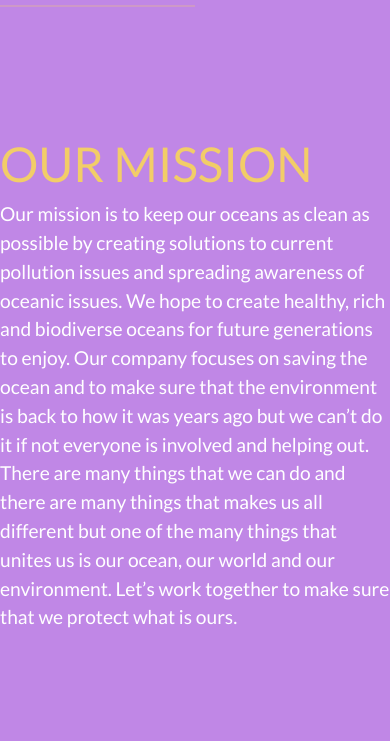
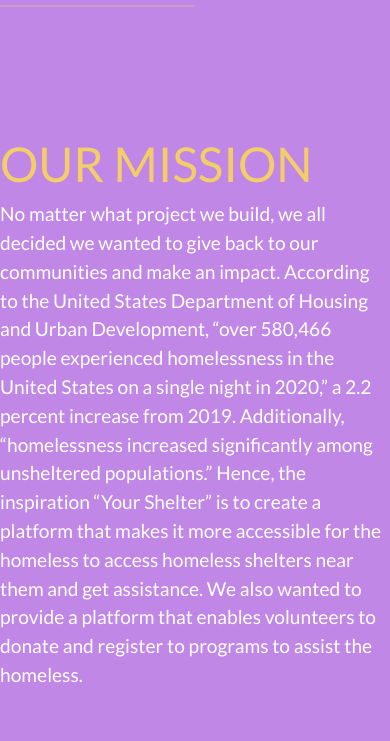
Before and after one commit to idaniaa/project, a Flask app: page / in a window 390 px wide; the page is wider, and only the part inside the window is pictured. Shown: the part 731-1472 px from the top of that part. Run offline with Flask 2, Linux system fonts and the light colour scheme; some libraries are stand-ins or nearby versions.

Commit message:
add my code

```diff
--- a/static/css/style.css
+++ b/static/css/style.css
@@ -304,7 +304,7 @@ body{
 }
 
 .newsbackground1{
-  background: linear-gradient( rgba(0, 0, 0, 0.3), rgba(0, 0, 0, 0.3) ), url(https://els-jbs-prod-cdn.jbs.elsevierhealth.com/cms/attachment/b814d7de-4926-4955-b8b0-a46c58b06296/fx1.jpg);
+  background: linear-gradient( rgba(0, 0, 0, 0.3), rgba(0, 0, 0, 0.3) ), url(https://static01.nyt.com/images/2021/07/22/nyregion/00nyevictions/merlin_175551390_d29b7336-5b4d-4302-bb19-b386a04d64e4-jumbo.jpg?quality=90&auto=webp);
   border-radius:10px;color:white;background-size:cover;
 
   box-shadow: 0 4px 8px 0 rgba(0, 0, 0, 0.2), 0 6px 20px 0 rgba(0, 0, 0, 0.19);
@@ -312,14 +312,14 @@ body{
 
 
 .newsbackground2{
-  background: linear-gradient( rgba(0, 0, 0, 0.3), rgba(0, 0, 0, 0.3) ), url(https://eponline.com/articles/2020/08/10/-/media/ENV/eponline/Images/2020/08/OHSimageAS137.jpg);
+  background: linear-gradient( rgba(0, 0, 0, 0.3), rgba(0, 0, 0, 0.3) ), url(https://static01.nyt.com/images/2021/07/26/nyregion/00nyhomelesshotels1/00nyhomelesshotels1-jumbo.jpg?quality=90&auto=webp);
   border-radius:10px;color:white;background-size:cover;
   box-shadow: 0 4px 8px 0 rgba(0, 0, 0, 0.2), 0 6px 20px 0 rgba(0, 0, 0, 0.19);
 }
 
 
 .newsbackground3{
-  background: linear-gradient( rgba(0, 0, 0, 0.3), rgba(0, 0, 0, 0.3) ), url(https://www.sciencemag.org/sites/default/files/styles/article_main_image_-_1280w__no_aspect_/public/ca_0724NID_Earth_online.jpg?itok=glL-Bgbs);
+  background: linear-gradient( rgba(0, 0, 0, 0.3), rgba(0, 0, 0, 0.3) ), url(https://static01.nyt.com/images/2021/06/21/us/21california-rent-web1/merlin_187182348_5ce5575a-e864-46fc-8702-b9be9f7ca2d8-jumbo.jpg?quality=90&auto=webp);
   border-radius:10px;color:white;background-size:cover;
   box-shadow: 0 4px 8px 0 rgba(0, 0, 0, 0.2), 0 6px 20px 0 rgba(0, 0, 0, 0.19);
 }
@@ -327,17 +327,17 @@ body{
 
 /* news hover effects*/
 .newsbackground1:hover{
-  background: linear-gradient( rgba(0, 0, 0, 0.1), rgba(0, 0, 0, 0.1) ), url(https://els-jbs-prod-cdn.jbs.elsevierhealth.com/cms/attachment/b814d7de-4926-4955-b8b0-a46c58b06296/fx1.jpg);
+  background: linear-gradient( rgba(0, 0, 0, 0.1), rgba(0, 0, 0, 0.1) ), url(https://static01.nyt.com/images/2021/07/22/nyregion/00nyevictions/merlin_175551390_d29b7336-5b4d-4302-bb19-b386a04d64e4-jumbo.jpg?quality=90&auto=webp);
   border-radius:10px;color:white;background-size:cover;
 }
 
 .newsbackground2:hover{
-  background: linear-gradient( rgba(0, 0, 0, 0.1), rgba(0, 0, 0, 0.1) ), url(https://eponline.com/articles/2020/08/10/-/media/ENV/eponline/Images/2020/08/OHSimageAS137.jpg);
+  background: linear-gradient( rgba(0, 0, 0, 0.1), rgba(0, 0, 0, 0.1) ), url(https://static01.nyt.com/images/2021/07/26/nyregion/00nyhomelesshotels1/00nyhomelesshotels1-jumbo.jpg?quality=90&auto=webp);
   border-radius:10px;color:white;background-size:cover;
 }
 
 .newsbackground3:hover{
-  background: linear-gradient( rgba(0, 0, 0, 0.1), rgba(0, 0, 0, 0.1) ), url(https://www.sciencemag.org/sites/default/files/styles/article_main_image_-_1280w__no_aspect_/public/ca_0724NID_Earth_online.jpg?itok=glL-Bgbs);
+  background: linear-gradient( rgba(0, 0, 0, 0.1), rgba(0, 0, 0, 0.1) ), url(https://static01.nyt.com/images/2021/06/21/us/21california-rent-web1/merlin_187182348_5ce5575a-e864-46fc-8702-b9be9f7ca2d8-jumbo.jpg?quality=90&auto=webp);
   border-radius:10px;color:white;background-size:cover;
 }
 
--- a/templates/index.html
+++ b/templates/index.html
@@ -3,7 +3,7 @@
   <head>
     <meta charset="utf-8">
     <meta name="viewport" content="width=device-width">
-    <title>Ocean Purity Foundation</title>
+    <title>Your Shelter</title>
     <link rel="stylesheet" type="text/css" href="static/css/style.css?q={{time}}" />
     <link rel=“stylesheet” type=“text/css” href=“/static/css/style.css” />
     <link href="https://cdn.jsdelivr.net/npm/bootstrap@5.0.2/dist/css/bootstrap.min.css" rel="stylesheet" integrity="sha384-EVSTQN3/azprG1Anm3QDgpJLIm9Nao0Yz1ztcQTwFspd3yD65VohhpuuCOmLASjC" crossorigin="anonymous">
@@ -28,16 +28,16 @@
           <a class="nav-link" href="#">Features</a>
         </li>
         <li class="nav-item">
-          <a class="nav-link" href="#">Pricing</a>
+          <a class="nav-link" href="#">I need Help</a>
         </li>
         <li class="nav-item dropdown">
           <a class="nav-link dropdown-toggle" href="#" id="navbarDropdownMenuLink" role="button" data-bs-toggle="dropdown" aria-expanded="false">
             Dropdown link
           </a>
           <ul class="dropdown-menu" aria-labelledby="navbarDropdownMenuLink">
-            <li><a class="dropdown-item" href="#">Action</a></li>
-            <li><a class="dropdown-item" href="#">Another action</a></li>
-            <li><a class="dropdown-item" href="#">Something else here</a></li>
+            <li><a class="dropdown-item" href="#">Volunteer</a></li>
+            <li><a class="dropdown-item" href="#"> How to help</a></li>
+            <li><a class="dropdown-item" href="#">Get Informed </a></li>
           </ul>
         </li>
       </ul>
@@ -61,7 +61,7 @@
 
      <div class="row">
         <div class="opening col-lg-12 pl-5">
-          <h1 id= "test">BUILDING<br>THE FUTURE</h1>
+          <h1 id= "test">Helping<br>The Homeless</h1>
 
         </div>
      </div>
@@ -74,8 +74,7 @@
            <hr style="height:0.1rem;background-color:#f2cd68;width:50%" align="left">
           <h3 class="h3tag">OUR MISSION</h3>
           <p class="ptag">
-            Our mission is to keep our oceans as clean  as possible by creating solutions to current pollution issues and spreading awareness of oceanic issues. We hope to create healthy, rich and biodiverse oceans for future generations to enjoy.
-            Our company focuses on saving the ocean and to make sure that the environment is back to how it was years ago but we can’t do it if not everyone is involved and helping out. There are many things that we can do and there are many things that makes us all different but one of the many things that unites us is our ocean, our world and our environment. Let’s work together to make sure that we protect what is ours.
+            No matter what project we build, we all decided we wanted to give back to our communities and make an impact. According to the United States Department of Housing and Urban Development, “over 580,466 people experienced homelessness in the United States on a single night in 2020,” a 2.2 percent increase from 2019. Additionally, “homelessness increased significantly among unsheltered populations.” Hence, the inspiration “Your Shelter” is to create a platform that makes it more accessible for the homeless to access homeless shelters near them and get assistance. We also wanted to provide a platform that enables volunteers to donate and register to programs to assist the homeless.
         </p>
 
         </div>
@@ -87,19 +86,7 @@
 
  <section class="problem container-fuild">
   <div class="row text-center">
-    <div class="left col-md-6">
-        <!-- <img src="https://i.pinimg.com/originals/11/02/05/1102050d4bbe55645a73963d9667c6aa.jpg"> -->
-      <h1 style="margin-top:10rem;text-shadow: rgba(0,0,0,.5) 0 1px 1px;"> Concerns</h1>
-      <p style="text-align:justify;margin-left:1rem;margin-right:1rem;"> People around the world are unaware of the problems of certain items we use everyday. Plastic is everywhere: Soda Cans, Water Bottles, Straws, and Bags. For years now we have been told and aware that recycling is the best way of getting rid of waste in the best way possible and still 90% of global plastic is not being recycled. Oceans like the Antarctic ocean supports many sea creatures such as- Penguins, Whales, Fishes, and Seals.</p>
-     <!-- <a href="problem.html"><button type="button" class="btn btn-secondary">What's the problem?</button></a> -->
-    </div>
 
-     <div class="right col-md-6">
-       <h1 style="margin-top:10rem;text-shadow: rgba(0,0,0,.5) 0 1px 1px;"> Solutions</h1>
-       <p style="text-align:justify;margin-left:1rem;margin-right:1rem;">Reduce Carbon Footprint! Carbon dioxide, a known greenhouse gas, is making our oceans more acidic. This is contributing to the loss of corals on a global scale, as their calcium skeletons are weakened by the increasing acidity of the water. To fix this, leave no trash behind. As beach crowds increase, so does the amount of trash left behind or blown away. Be sure to properly reduce, reuse, and recycle anything you wish to dispose of.</p>
-      <!-- <a href="fix.html"> <button class="btn btn-rounded btn-primary">Join The Solution</button></a> -->
-     </div>
-    </div>
   </section>
 
 <section class="help pt-5 container-fuild pb-5"  id="news">
@@ -110,32 +97,33 @@
     </div>
   </div>
   <div class="row text-center" style="margin-left:18rem;margin-right:4rem;">
-    <div class="newsbackground1 col-md-3 text-left mr-2">
-          <h2 style="margin-top:1rem;">NEWS<h2>
-          <h4 class="h3tag2 mt-5">Climate change and COVID-19: reinforcing Indigenous food systems</br></h4>
+        <div class="newsbackground1 col-md-3 text-left mr-2">
+          <h2 style="margin-to
+          p:1rem;">NEWS<h2>
+          <h4 class="h3tag2 mt-5">What Happens when Evictions Resume</h4></br></h4>
           <hr style="background-color:white;height:0.1rem;">
-          <a class="newslink" href="https://www.thelancet.com/journals/lanplh/article/PIIS2542-5196(20)30173-X/fulltext">GO <img src="https://image.flaticon.com/icons/svg/149/149049.svg" style="height:2rem;margin-bottom:0.4rem;"></a>
+          <a class="newslink" href="https://www.nytimes.com/2021/07/27/nyregion/evictions-moratorium.html">GO <img src="https://image.flaticon.com/icons/svg/149/149049.svg" style="height:2rem;margin-bottom:0.4rem;"></a>
         </div>
 
          <div class="newsbackground2 col-md-3 text-left mr-2">
           <h2 style="margin-top:1rem;">NEWS<h2>
-          <h4 class="h3tag2 mt-5">Big Tech Companies are Making Climate Change Commitments, but Are They Actually Impactful?</h4>
+          <h4 class="h3tag2 mt-5">New York Moves Homeless People From Hotels to Shelters as Virus Cases Rise</h4>
           <hr style="background-color:white;height:0.1rem;">
-          <a class="newslink" href="https://eponline.com/articles/2020/08/10/big-tech-companies-are-making-climate-change-commitments-but-are-they-actually-impactful.aspx?m=1">GO <img src="https://image.flaticon.com/icons/svg/149/149049.svg" style="height:2rem;margin-bottom:0.4rem;"></a>
+          <a class="newslink" href="https://www.nytimes.com/2021/07/26/nyregion/homeless-hotel-shelter-ny.html">GO <img src="https://image.flaticon.com/icons/svg/149/149049.svg" style="height:2rem;margin-bottom:0.4rem;"></a>
         </div>
 
          <div class="newsbackground3 col-md-3 text-left mr-2">
           <h2 style="margin-top:1rem;">NEWS<h2>
-          <h4 class="h3tag2 mt-5">After 40 years, researchers finally see Earth’s climate destiny more clearly<br></br></h4>
+          <h4 class="h3tag2 mt-5">California Has a Plan to Pay the Back Rent for Low-Income Tenants. All of It.<br></br></h4>
           <hr style="background-color:white;height:0.1rem;">
-          <a class="newslink" href="https://www.sciencemag.org/news/2020/07/after-40-years-researchers-finally-see-earths-climate-destiny-more-clearly">GO <img src="https://image.flaticon.com/icons/svg/149/149049.svg" style="height:2rem;margin-bottom:0.4rem;"></a>
+          <a class="newslink" href="https://www.nytimes.com/2021/06/21/us/california-rent-forgiveness.html">GO <img src="https://image.flaticon.com/icons/svg/149/149049.svg" style="height:2rem;margin-bottom:0.4rem;"></a>
         </div>
          <div class="col-md-3">
         </div>
       </div>
     </section>
 
-    <section class="team container-fuild text-center" style="height:40vh;" id="team">
+    <!-- <section class="team container-fuild text-center" style="height:40vh;" id="team">
        <div class="row">
          <div class="col-lg-12">
            <h1>OUR TEAM</h1>
@@ -143,50 +131,50 @@
        </div>
        <div class="row">
          <div class="col-lg-12">
-           <h3 style="color:white; font-family: 'Lato', sans-serif;">AND SPONSORS
+           <h3 style="color:white; font-family: 'Lato', sans-serif;">
            </h3>
          </div>
        </div>
-    </section>
+    </section> -->
 
-    <section class="team2 container-fuild text-center mt-5 mb-5 ml-5 mr-5">
+    <!-- <section class="team2 container-fuild text-center mt-5 mb-5 ml-5 mr-5">
        <div class="row">
          <div class="col-md-3 pt-2">
-             <h3 style="color:#C087E6;">Jenna Lee</h3>
-            <img src="https://c.stocksy.com/a/xQS200/z9/585959.jpg?1567354104" style="height:11rem;border-radius:10px;width:17rem;">
+             <h3 style="color:#C087E6;">Rofeeah Ayeni</h3> -->
+            <!-- <img src="https://c.stocksy.com/a/xQS200/z9/585959.jpg?1567354104" style="height:11rem;border-radius:10px;width:17rem;">
             <h3 style="color:#C087E6;">CEO<h3>
-           <p  class="" style="color:#C087E6;font-size:1.2rem;">Jenna Lee is the founder and CEO of The Ocean Purity who creates technological solutions to global problems.
-            </p>
+           <p  class="" style="color:#C087E6;font-size:1.2rem;">Rofeeah Ayeni is the founder and CEO of Your Shelter who creates technological solutions to global problems.
+            </p> -->
            <!-- <img src="img/linkedin.svg" style="height:2rem;">
            <img src="img/facebook1.svg" style="height:2rem;"> -->
 
-          </div>
+          <!-- </div> -->
 
-          <div class="col-md-3 pt-2">
-             <h3 style="color:#C087E6;">Lisa Rodriguez <h3>
-            <img src="https://www.hnmagazine.com/wp-content/uploads/2017/03/Fotolia_129294808_Subscription_Monthly_M.jpg" style="height:11rem;border-radius:10px;width:17rem;">
+          <!-- <div class="col-md-3 pt-2">
+             <h3 style="color:#C087E6;">Wenny Cheng <h3> -->
+            <!-- <img src="https://www.hnmagazine.com/wp-content/uploads/2017/03/Fotolia_129294808_Subscription_Monthly_M.jpg" style="height:11rem;border-radius:10px;width:17rem;">
             <h3 style="color:#C087E6;">Managing Director<h3>
-            <p class="" style="color:#C087E6;font-size:1.2rem;">Lisa uses her background in business management to ensures the business can deliver day after day.</p>
+            <p class="" style="color:#C087E6;font-size:1.2rem;">Wenny uses her background in business management to ensures the business can deliver day after day.</p> -->
              <!-- <img src="img/linkedin.svg" style="height:2rem;">
            <img src="img/facebook1.svg" style="height:2rem;"> -->
           </div>
 
-          <div class="col-md-3 pt-2">
-             <h3 style="color:#C087E6;">David Okolo</h3>
-            <img src="https://diversityuk.org/wp-content/uploads/2017/08/Black-Businessman-Image-copyright-of-iStockPhoto-Getty-Images.-665x444.jpg" style="height:11rem;border-radius:10px;width:17rem;">
+          <!-- <div class="col-md-3 pt-2">
+             <h3 style="color:#C087E6;">Jonathan Suconota</h3> -->
+            <!-- <img src="https://diversityuk.org/wp-content/uploads/2017/08/Black-Businessman-Image-copyright-of-iStockPhoto-Getty-Images.-665x444.jpg" style="height:11rem;border-radius:10px;width:17rem;">
             <h3 style="color:#C087E6;"> Director of Operations<h3>
-            <p  class="" style="color:#C087E6;font-size:1.2rem;"<p> David is able to achieve successful cleanup operations utilizing his expereience of maritime projects.
-</p>
+            <p  class="" style="color:#C087E6;font-size:1.2rem;"<p> Jonathan is able to achieve successful cleanup operations utilizing his expereience of maritime projects.
+</p> -->
             <!-- <img src="img/linkedin.svg" style="height:2rem;">
            <img src="img/facebook1.svg" style="height:2rem;"> -->
-          </div>
+          <!-- </div>
 
           <div class="col-md-3 pt-2">
-             <h3 style="color:#C087E6;">Ron Burgundy</h3>
-            <img src="https://d39l2hkdp2esp1.cloudfront.net/img/photo/136822/136822_00_2x.jpg" style="height:11rem;border-radius:10px;width:17rem;">
+             <h3 style="color:#C087E6;">Idania Jimenez</h3> -->
+            <!-- <img src="https://d39l2hkdp2esp1.cloudfront.net/img/photo/136822/136822_00_2x.jpg" style="height:11rem;border-radius:10px;width:17rem;">
             <h3 style="color:#C087E6;">Lead Researcher
 <h3>
-            <p  class="" style="color:#C087E6;font-size:1.2rem;">Ron travels arround the world to try to provide solutions to eliminate pollution with the use of technology.</p>
+            <p  class="" style="color:#C087E6;font-size:1.2rem;">Idania travels arround the world to try to provide solutions to eliminate pollution with the use of technology.</p> -->
              <!-- <img src="img/linkedin.svg" style="height:2rem;">
            <img src="img/facebook1.svg" style="height:2rem;"> -->
           </div>
@@ -199,34 +187,39 @@
      <div id="carouselExampleControls" class="carousel slide" data-ride="carousel">
   <div class="carousel-inner pl-5 pr-5">
     <div class="carousel-item active text-center">
-         <h1>AMAZON</h1>
-         <p>This partnership allows our viewers and supporters the place where they can both donate towards the cause and be able to view news reports regarding issues on ocean pollution.</p>
+         <h1>Nativity Shelter for Women</h1>
+         <p>Catholic Charities, 6010 Georgia Ave., NW.</p>
+         <p>Show Up and/or Call Shelter Hotline (311)</p>
     </div>
     <div class="carousel-item text-center">
-          <h1>JOHNSON&JOHNSON</h1>
-         <p>This partnership allows our viewers and supporters a place where they can both donate towards the cause and be able to view news reports regarding issues on ocean pollution.</p>
+          <h1>The Webster House</h1>
+         <p>Coalition for the Homeless, 4326 14th Street NW.</p>
+         <p>Coordinated Assessment & Housing Placement (CAHP) Process.</p>
     </div>
     <div class="carousel-item text-center">
-       <h1> MICROSOFT</h1>
-         <p>This partnership deals with the combination of both organizations’ use of research to help solve problems and try to reduce the issues regarding ocean pollution.</p>
+       <h1>Casa Ruby</h1>
+         <p>Casa Ruby 2822 Georgia Ave NW.</p>
+         <p>Show Up and/or Call the Shelter .</p>
     </div>
      <div class="carousel-item text-center">
-       <h1>NISSAN</h1>
-         <p>This partnership encourages our supporters to reduce their carbon emission through eliminating the use of fossil fuels.</p>
+       <h1>Adams Place Shelter</h1>
+         <p> Catholic Charities, 2210 Adams Place, NE.</p>
+         <p>Show Up and/or Call Shelter Hotline (311).</p>
     </div>
      <div class="carousel-item text-center">
-       <h1>WHOLE FOODS</h1>
-         <p>This partnership allows our viewers and supporters to properly dispose of waste, reducing ocean pollution.</p>
+       <h1>New York Avenue Shelter</h1>
+         <p>Catholic Charities, 1355 New York Avenue, NE.</p>
+         <p>Show Up and/or Call Shelter Hotline (311).</p>
     </div>
   </div>
   <a class="carousel-control-prev mt-5" href="#carouselExampleControls" role="button" data-slide="prev">
-    <img src="img/back.svg"
-    class="carousel-control-prev-icon" aria-hidden="true" style="height:10rem;width:3rem;">
+    <img src="https://images.squarespace-cdn.com/content/v1/5568a428e4b046c9001d9399/1465190861436-XZL0VWDH2E0B0GFGMTIJ/o-HOMELESS-PERSON-facebook.jpg?format=2500w"
+    class="carousel-control-prev-icon" aria-hidden="true" style="height:10rem;width:10rem;">
     <span class="sr-only">Previous</span>
   </a>
   <a class="carousel-control-next mt-5" href="#carouselExampleControls" role="button" data-slide="next">
-    <img src="img/next.svg"
-     class="carousel-control-next-icon" aria-hidden="true" style="height:10rem;width:3rem;">
+    <img src="https://encrypted-tbn0.gstatic.com/images?q=tbn:ANd9GcQIsFrjsvcjnTgWT4SbqZA_2GN938leoU6I5PBZtVhqAkTtiEdx30DfADcnXyuLxWZRqO8&usqp=CAU"
+     class="carousel-control-next-icon" aria-hidden="true" style="height:10rem;width:10rem;">
     <span class="sr-only">Next</span>
   </a>
 </div>
@@ -237,10 +230,10 @@
       <div class="col-md-6">
         <hr style="background-color:white;height:0.1rem;width:40%;" align="left">
         <h3>FOLLOW US</h3>
-        <img src="img/twitter.svg" style="height:2rem;">
-        <img src="img/facebook.svg" style="height:2rem;">
-        <img src="img/vimeo.svg" style="height:2rem;">
-        <img src="img/google-plus.svg" style="height:2.8rem;">
+        <img src="https://image.flaticon.com/icons/png/512/174/174855.png" style="height:2rem;">
+        <img src="https://image.flaticon.com/icons/png/512/733/733579.png" style="height:2rem;">
+        <img src="https://image.flaticon.com/icons/png/512/1384/1384053.png" style="height:2rem;">
+        <img src="https://image.flaticon.com/icons/png/512/2111/2111709.png" style="height:2.8rem;">
       </div>
       <div class="col-md-6" style="margin-top:1.8rem;">
         <h5>Join other informed donors and get updates on new features, news, and volunteering opportunities.</h5>
@@ -278,11 +271,11 @@
     <div class="row" style="margin-top:5rem;">
       <div class="col-md-3">
         <h4>CONTACT<h4>
-              <h5 class="mt-3">Ocean Purity<br>
-              Po Box 1456<br>
+              <h5 class="mt-3">Your Shelter<br>
+              Po Box 1098<br>
               Washington, D.C.<br> United States<br></h5>
-              <h5>Oceanpurity@gmail.com<br>
-              (523) 234-2546</h5>
+              <h5>yourshelter@gmail.com<br>
+              (543) 234-2406</h5>
 
       </div>
       <div class="col-md-3">
@@ -314,21 +307,21 @@
             </a>
       </div>
       <div class="col-md-3">
-        <h4>SPONSORS<h4>
+        <h4>Public Service<h4>
             <a href="">
-              <h5 class="mt-3">Amazon</h5>
+              <h5 class="mt-3">Emery Work Bed Program</h5>
             </a>
             <a href="">
-              <h5 class="mt-3">Johnson&Johnson</h5>
+              <h5 class="mt-3">New Endeavors by Women</h5>
             </a>
             <a href="">
-              <h5 class="mt-3">Microsoft</h5>
+              <h5 class="mt-3">Blair House</h5>
             </a>
             <a href="">
-              <h5 class="mt-3">Nissan</h5>
+              <h5 class="mt-3">Pat Handy Shelter for Women</h5>
             </a>
             <a href="">
-              <h5 class="mt-3">Whole Foods</h5>
+              <h5 class="mt-3">Central Union Mission</h5>
             </a>
       </div>
     </div>
```
